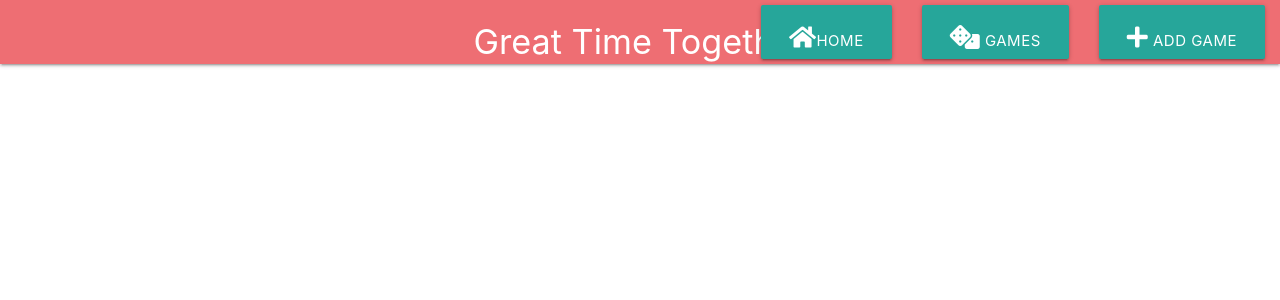
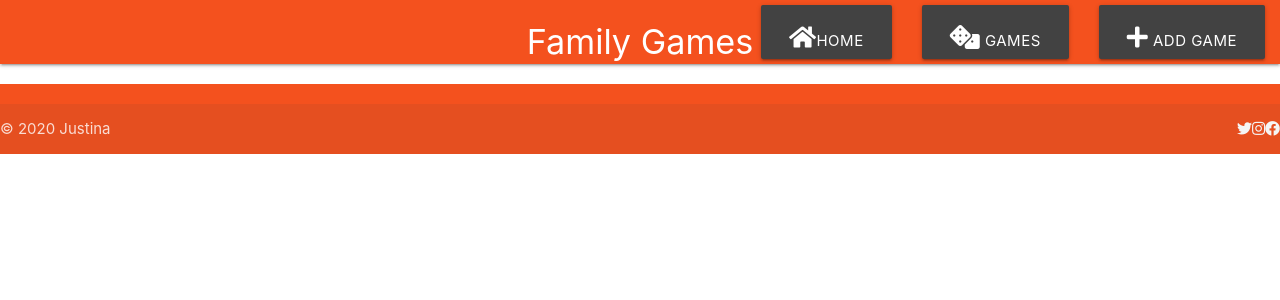
Before and after one commit to Code-Institute-Submissions/MS3-family-games, a Flask app: page /get_games in a window 1280 px wide. Shown: the top 300 px of the page. Run offline with Flask 2, Linux system fonts and the light colour scheme; data that the repository does not hold is empty; some libraries are stand-ins or nearby versions.

Commit message:
Change colors

```diff
--- a/static/css/style.css
+++ b/static/css/style.css
@@ -1,3 +1,7 @@
 .intro {
     font-size: 20px;
 }
+
+footer {
+    bottom: 0;
+}
--- a/templates/base.html
+++ b/templates/base.html
@@ -15,13 +15,13 @@
     <header>
 
         <nav>
-            <div class="nav-wrapper">
-                <div class="brand-logo center"><h4>Great Time Together</h4></div>
+            <div class="nav-wrapper deep-orange darken-1">
+                <div class="brand-logo center"><h4>Family Games</h4></div>
                 <a href="#" data-target="mobile-demo" class="sidenav-trigger"><i class="far fa-folder-open"></i></a>
                 <ul class="center hide-on-med-and-down right">
-                    <li><a class="waves-effect waves-light btn-large" href="{{ url_for('home') }}"><i class="fas fa-home"></i>Home</a></li>
-                    <li><a class="waves-effect waves-light btn-large" href="{{ url_for('get_games') }}"><i class="fas fa-dice"></i> Games</a></li>
-                    <li><a class="waves-effect waves-light btn-large" href="{{ url_for('add_game') }}"><i class="fas fa-plus"></i> Add Game</a></li>
+                    <li><a class="waves-effect waves-light grey darken-3 btn-large" href="{{ url_for('home') }}"><i class="fas fa-home"></i>Home</a></li>
+                    <li><a class="waves-effect waves-light grey darken-3 btn-large" href="{{ url_for('get_games') }}"><i class="fas fa-dice"></i> Games</a></li>
+                    <li><a class="waves-effect waves-light grey darken-3 btn-large" href="{{ url_for('add_game') }}"><i class="fas fa-plus"></i> Add Game</a></li>
                 </ul>
 
             </div>
@@ -40,16 +40,29 @@
             {% if messages %}
                 {% for message in messages %}
                    <div class="row flashes">
-                        <h3 class="green lighten-4 center-align">{{ message }}</h3>
+                        <h3 class="light-green accent-4 center-align">{{ message }}</h3>
                    </div>
                 {% endfor %}
             {% endif %}
         {% endwith %}
 
-    <main class="container">
-        {% block content %}
-        {% endblock %}
-    </main>
+        <main class="container">
+            {% block content %}
+            {% endblock %}
+        </main>
+
+        <footer class="page-footer deep-orange darken-1">
+            <div class="footer-copyright">
+                <div>
+                    © 2020 Justina
+                </div>
+                <div class="right">
+                    <a class="grey-text text-lighten-4 right" href="#!"><i class="fab fa-facebook"></i></a>
+                    <a class="grey-text text-lighten-4 right" href="#!"><i class="fab fa-instagram"></i></a>
+                    <a class="grey-text text-lighten-4 right" href="#!"><i class="fab fa-twitter"></i></a>
+                </div>
+             </div>
+        </footer>
 
     <script src="https://code.jquery.com/jquery-3.5.1.min.js"
         integrity="sha256-9/aliU8dGd2tb6OSsuzixeV4y/faTqgFtohetphbbj0=" crossorigin="anonymous"></script>
--- a/templates/games.html
+++ b/templates/games.html
@@ -13,7 +13,7 @@
                             <img class="activator" src="{{ game.image_url}}">
                         </div>
                         <div class="card-content center">
-                        <a class="waves-effect waves-light btn" href="{{ game.link_to_shop }}" target="_blank">Buy Here</a>
+                        <a class="waves-effect waves-light btn green accent-4" href="{{ game.link_to_shop }}" target="_blank">Buy Here</a>
                         </div>
                         <div class="card-reveal">
                             <span class="card-title grey-text text-darken-4">{{ game.game_name }}<i class="fas fa-times right"></i></span>
@@ -22,8 +22,8 @@
                             <span>Number of players: {{ game.number_of_players }}</span>
                             <p>{{ game.description }}</p>
                             <div class="center">
-                                <a href="{{ url_for('edit_game', game_id=game._id) }}" class="btn center small">Edit</a>
-                                <a href="{{ url_for('delete_game', game_id=game._id)}}" class="btn center small">Delete</a>
+                                <a href="{{ url_for('edit_game', game_id=game._id) }}" class="btn center small blue darken-3">Edit</a>
+                                <a href="{{ url_for('delete_game', game_id=game._id)}}" class="btn center small red darken-1">Delete</a>
                             </div>
                         </div>
                     </div>
```
Also changed, not shown: templates/home.html (+4 -4 lines).
